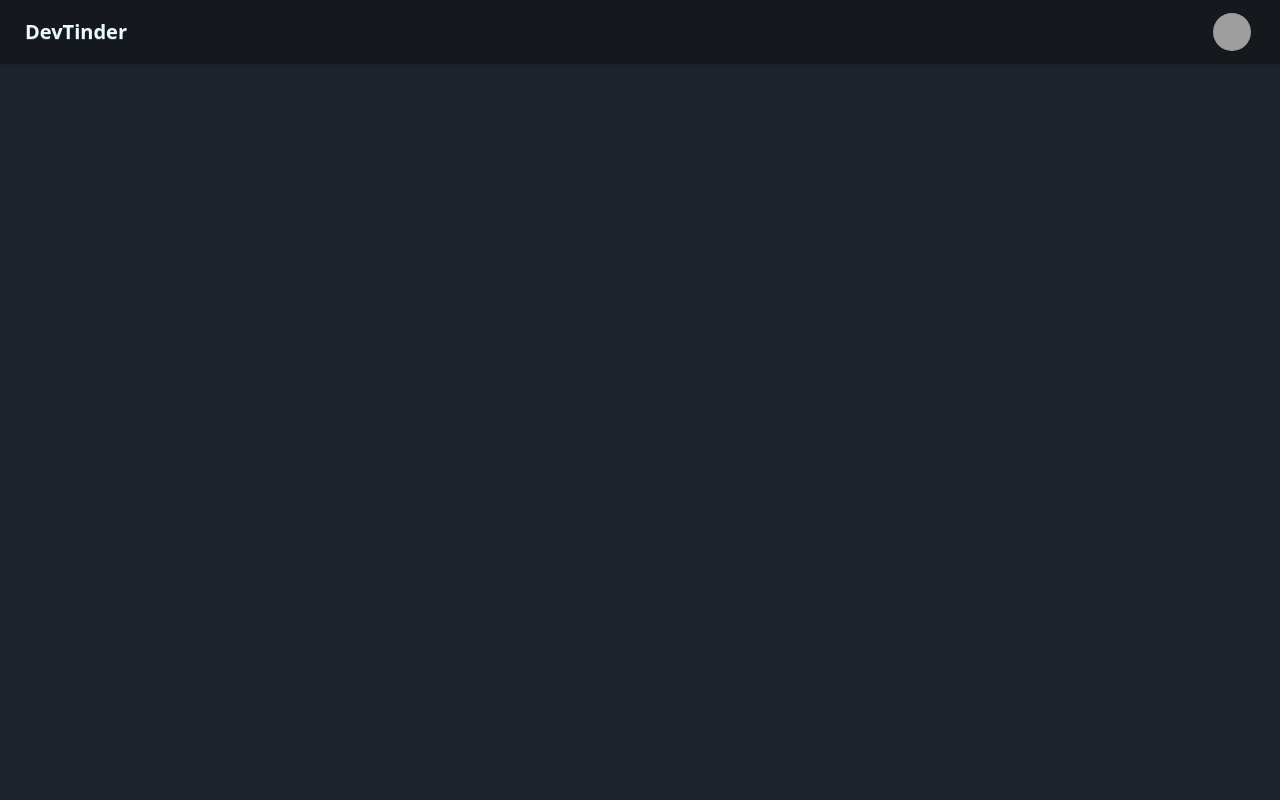
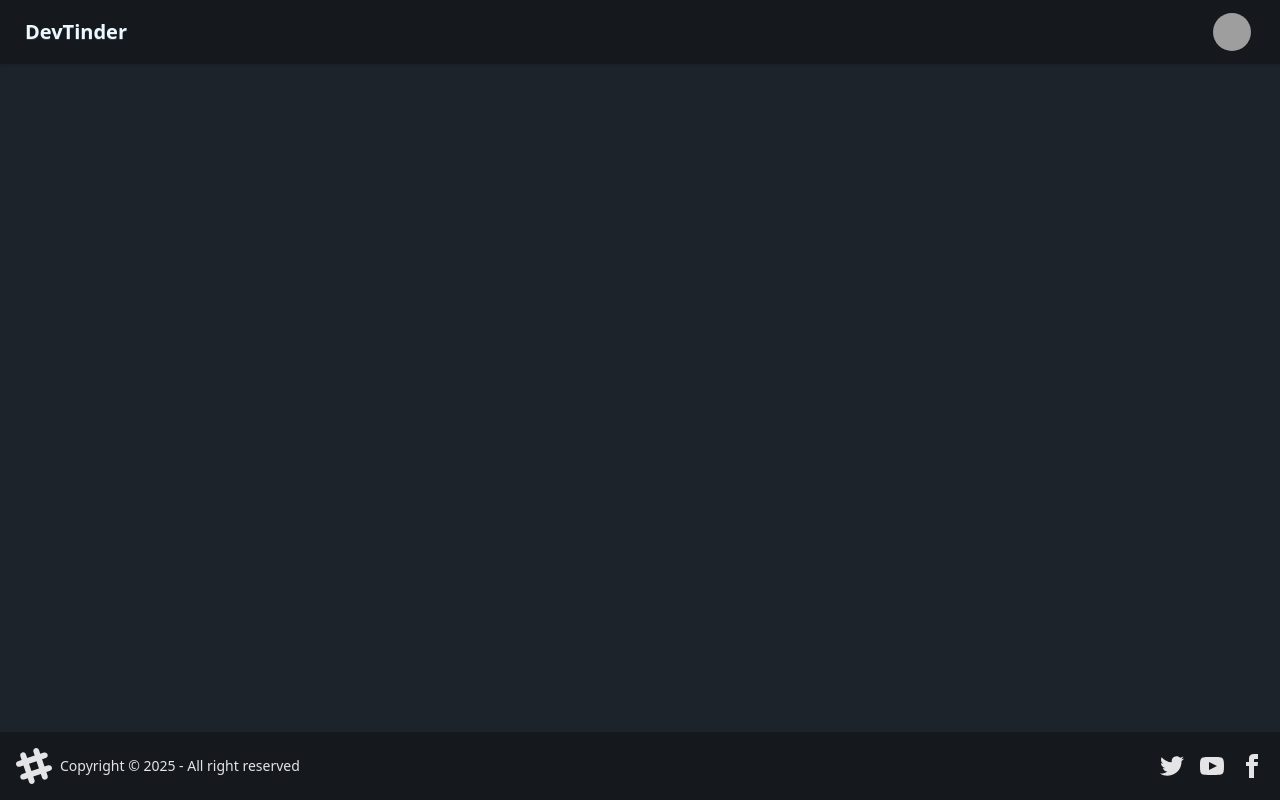
Before and after one commit to winston-roy/client, a React (Vite) app: page / in a window 1280 px wide. Built offline with nearby package versions, Linux system fonts and the light colour scheme; grey boxes are pictures that could not be loaded.

Commit message:
basic routes/navigation

```diff
--- a/package.json
+++ b/package.json
@@ -11,10 +11,10 @@
   },
   "dependencies": {
     "@tailwindcss/vite": "^4.1.8",
-    "daisyui": "^5.0.43",
     "react": "^19.1.0",
     "react-daisyui": "^5.0.5",
-    "react-dom": "^19.1.0"
+    "react-dom": "^19.1.0",
+    "react-router-dom": "^7.6.2"
   },
   "devDependencies": {
     "@eslint/js": "^9.25.0",
@@ -22,6 +22,7 @@
     "@types/react-dom": "^19.1.2",
     "@vitejs/plugin-react": "^4.4.1",
     "autoprefixer": "^10.4.21",
+    "daisyui": "^5.0.43",
     "eslint": "^9.25.0",
     "eslint-plugin-react-hooks": "^5.2.0",
     "eslint-plugin-react-refresh": "^0.4.19",
--- a/src/App.css
+++ /dev/null
@@ -1 +0,0 @@
-@import "tailwindcss";
--- a/src/App.jsx
+++ b/src/App.jsx
@@ -1,37 +1,22 @@
-import './App.css'
+import { BrowserRouter, Route, Routes } from 'react-router-dom'
+
+import Body from './Body'
+import Login from './Login'
+import Profile from './Profile'
 
 function App() {
 
   return (
     <>
-      <div className="navbar bg-base-300 shadow-sm">
-        <div className="flex-1">
-          <a className="btn btn-ghost text-xl">DevTinder</a>
-        </div>
-        <div className="flex gap-2">
-          <div className="dropdown dropdown-end mx-5">
-            <div tabIndex={0} role="button" className="btn btn-ghost btn-circle avatar">
-              <div className="w-10 rounded-full">
-                <img
-                  alt="Tailwind CSS Navbar component"
-                  src="https://ca.slack-edge.com/T01H2UQCP3J-U01GF8VNEAH-b460649f4b2d-512" />
-              </div>
-            </div>
-            <ul
-              tabIndex={0}
-              className="menu menu-sm dropdown-content bg-base-100 rounded-box z-1 mt-3 w-52 p-2 shadow">
-              <li>
-                <a className="justify-between">
-                  Profile
-                  <span className="badge">New</span>
-                </a>
-              </li>
-              <li><a>Settings</a></li>
-              <li><a>Logout</a></li>
-            </ul>
-          </div>
-        </div>
-      </div>
+      <BrowserRouter basename='/'>
+        <Routes>
+          <Route path='/' element={<Body />}>
+            <Route path='/login' element={<Login/>} />
+            <Route path='/profile' element={<Profile/>} />
+          </Route>
+        </Routes>
+
+      </BrowserRouter>
     </>
   )
 }
--- /dev/null
+++ b/src/Body.jsx
@@ -0,0 +1,16 @@
+import React from 'react'
+import NavBar from './NavBar'
+import { Outlet } from 'react-router-dom'
+import Footer from './Footer'
+
+function Body() {
+  return (
+      <div>
+          <NavBar />
+          <Outlet />
+          <Footer/>
+    </div>
+  )
+}
+
+export default Body
--- /dev/null
+++ b/src/Footer.jsx
@@ -0,0 +1,59 @@
+import React from 'react'
+
+function Footer() {
+  return (
+      <footer className="footer sm:footer-horizontal bg-base-300 text-neutral-content p-4 fixed bottom-0">
+          <aside className="grid-flow-col items-center">
+              <svg
+                  width="36"
+                  height="36"
+                  viewBox="0 0 24 24"
+                  xmlns="http://www.w3.org/2000/svg"
+                  fillRule="evenodd"
+                  clipRule="evenodd"
+                  className="fill-current">
+                  <path
+                      d="M22.672 15.226l-2.432.811.841 2.515c.33 1.019-.209 2.127-1.23 2.456-1.15.325-2.148-.321-2.463-1.226l-.84-2.518-5.013 1.677.84 2.517c.391 1.203-.434 2.542-1.831 2.542-.88 0-1.601-.564-1.86-1.314l-.842-2.516-2.431.809c-1.135.328-2.145-.317-2.463-1.229-.329-1.018.211-2.127 1.231-2.456l2.432-.809-1.621-4.823-2.432.808c-1.355.384-2.558-.59-2.558-1.839 0-.817.509-1.582 1.327-1.846l2.433-.809-.842-2.515c-.33-1.02.211-2.129 1.232-2.458 1.02-.329 2.13.209 2.461 1.229l.842 2.515 5.011-1.677-.839-2.517c-.403-1.238.484-2.553 1.843-2.553.819 0 1.585.509 1.85 1.326l.841 2.517 2.431-.81c1.02-.33 2.131.211 2.461 1.229.332 1.018-.21 2.126-1.23 2.456l-2.433.809 1.622 4.823 2.433-.809c1.242-.401 2.557.484 2.557 1.838 0 .819-.51 1.583-1.328 1.847m-8.992-6.428l-5.01 1.675 1.619 4.828 5.011-1.674-1.62-4.829z"></path>
+              </svg>
+              <p>Copyright © {new Date().getFullYear()} - All right reserved</p>
+          </aside>
+          <nav className="grid-flow-col gap-4 md:place-self-center md:justify-self-end">
+              <a>
+                  <svg
+                      xmlns="http://www.w3.org/2000/svg"
+                      width="24"
+                      height="24"
+                      viewBox="0 0 24 24"
+                      className="fill-current">
+                      <path
+                          d="M24 4.557c-.883.392-1.832.656-2.828.775 1.017-.609 1.798-1.574 2.165-2.724-.951.564-2.005.974-3.127 1.195-.897-.957-2.178-1.555-3.594-1.555-3.179 0-5.515 2.966-4.797 6.045-4.091-.205-7.719-2.165-10.148-5.144-1.29 2.213-.669 5.108 1.523 6.574-.806-.026-1.566-.247-2.229-.616-.054 2.281 1.581 4.415 3.949 4.89-.693.188-1.452.232-2.224.084.626 1.956 2.444 3.379 4.6 3.419-2.07 1.623-4.678 2.348-7.29 2.04 2.179 1.397 4.768 2.212 7.548 2.212 9.142 0 14.307-7.721 13.995-14.646.962-.695 1.797-1.562 2.457-2.549z"></path>
+                  </svg>
+              </a>
+              <a>
+                  <svg
+                      xmlns="http://www.w3.org/2000/svg"
+                      width="24"
+                      height="24"
+                      viewBox="0 0 24 24"
+                      className="fill-current">
+                      <path
+                          d="M19.615 3.184c-3.604-.246-11.631-.245-15.23 0-3.897.266-4.356 2.62-4.385 8.816.029 6.185.484 8.549 4.385 8.816 3.6.245 11.626.246 15.23 0 3.897-.266 4.356-2.62 4.385-8.816-.029-6.185-.484-8.549-4.385-8.816zm-10.615 12.816v-8l8 3.993-8 4.007z"></path>
+                  </svg>
+              </a>
+              <a>
+                  <svg
+                      xmlns="http://www.w3.org/2000/svg"
+                      width="24"
+                      height="24"
+                      viewBox="0 0 24 24"
+                      className="fill-current">
+                      <path
+                          d="M9 8h-3v4h3v12h5v-12h3.642l.358-4h-4v-1.667c0-.955.192-1.333 1.115-1.333h2.885v-5h-3.808c-3.596 0-5.192 1.583-5.192 4.615v3.385z"></path>
+                  </svg>
+              </a>
+          </nav>
+      </footer>
+  )
+}
+
+export default Footer
--- /dev/null
+++ b/src/Login.jsx
@@ -0,0 +1,11 @@
+import React from 'react'
+
+function Login() {
+  return (
+      <div>
+          <h1>Login Page</h1>
+    </div>
+  )
+}
+
+export default Login
--- /dev/null
+++ b/src/NavBar.jsx
@@ -0,0 +1,36 @@
+import React from 'react'
+
+const NavBar = () => {
+    return (
+        <div className="navbar bg-base-300 shadow-sm">
+            <div className="flex-1">
+                <a className="btn btn-ghost text-xl">DevTinder</a>
+            </div>
+            <div className="flex gap-2">
+                <div className="dropdown dropdown-end mx-5">
+                    <div tabIndex={0} role="button" className="btn btn-ghost btn-circle avatar">
+                        <div className="w-10 rounded-full">
+                            <img
+                                alt="Tailwind CSS Navbar component"
+                                src="https://ca.slack-edge.com/T01H2UQCP3J-U01GF8VNEAH-b460649f4b2d-512" />
+                        </div>
+                    </div>
+                    <ul
+                        tabIndex={0}
+                        className="menu menu-sm dropdown-content bg-base-100 rounded-box z-1 mt-3 w-52 p-2 shadow">
+                        <li>
+                            <a className="justify-between">
+                                Profile
+                                <span className="badge">New</span>
+                            </a>
+                        </li>
+                        <li><a>Settings</a></li>
+                        <li><a>Logout</a></li>
+                    </ul>
+                </div>
+            </div>
+        </div>
+    )
+}
+
+export default NavBar
--- /dev/null
+++ b/src/Profile.jsx
@@ -0,0 +1,9 @@
+import React from 'react'
+
+function Profile() {
+  return (
+    <div>Profile</div>
+  )
+}
+
+export default Profile
```
Also changed, not shown: 1 other file (tests, documents, lock files or other folders).
